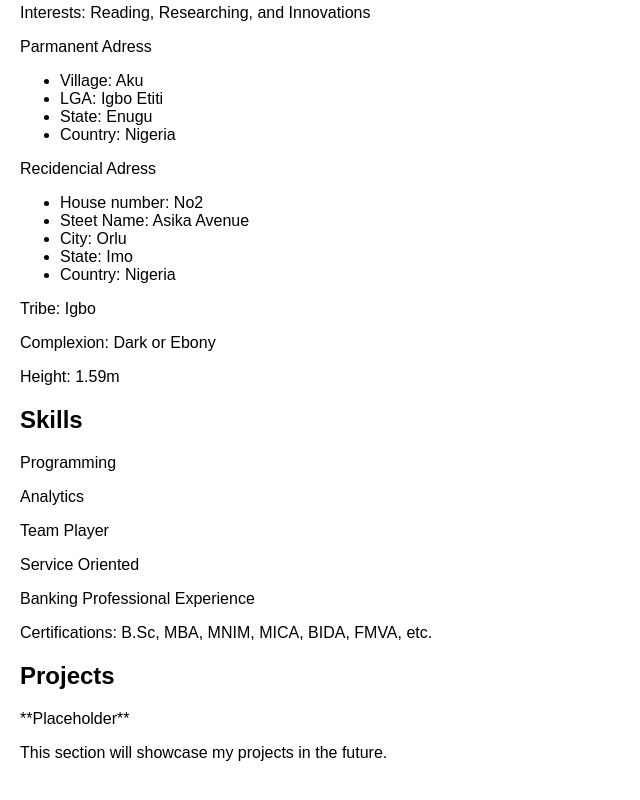
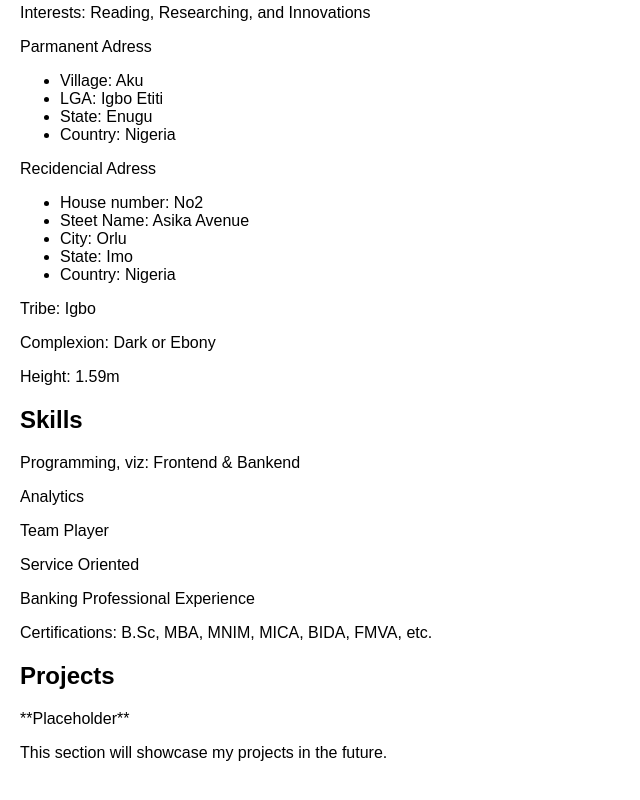
Before and after one commit to adidigwu/personal_portfolio_static_version, a plain HTML site: page index.html in a window 1280 px wide. Shown: the part 766-1566 px from the top of the page, without its empty margins (0-640 px from the left). Drawn offline with Linux system fonts and the light colour scheme.

Commit message:
buchi Week one front end project Assignment

```diff
--- a/index.html
+++ b/index.html
@@ -86,7 +86,7 @@
 
   <section class="skills">
     <h2>Skills</h2>
-    <p>Programming</p>
+    <p>Programming, viz: Frontend & Bankend</p>
     <p>Analytics</p>
     <p>Team Player</p>
     <p>Service Oriented</p>
```
